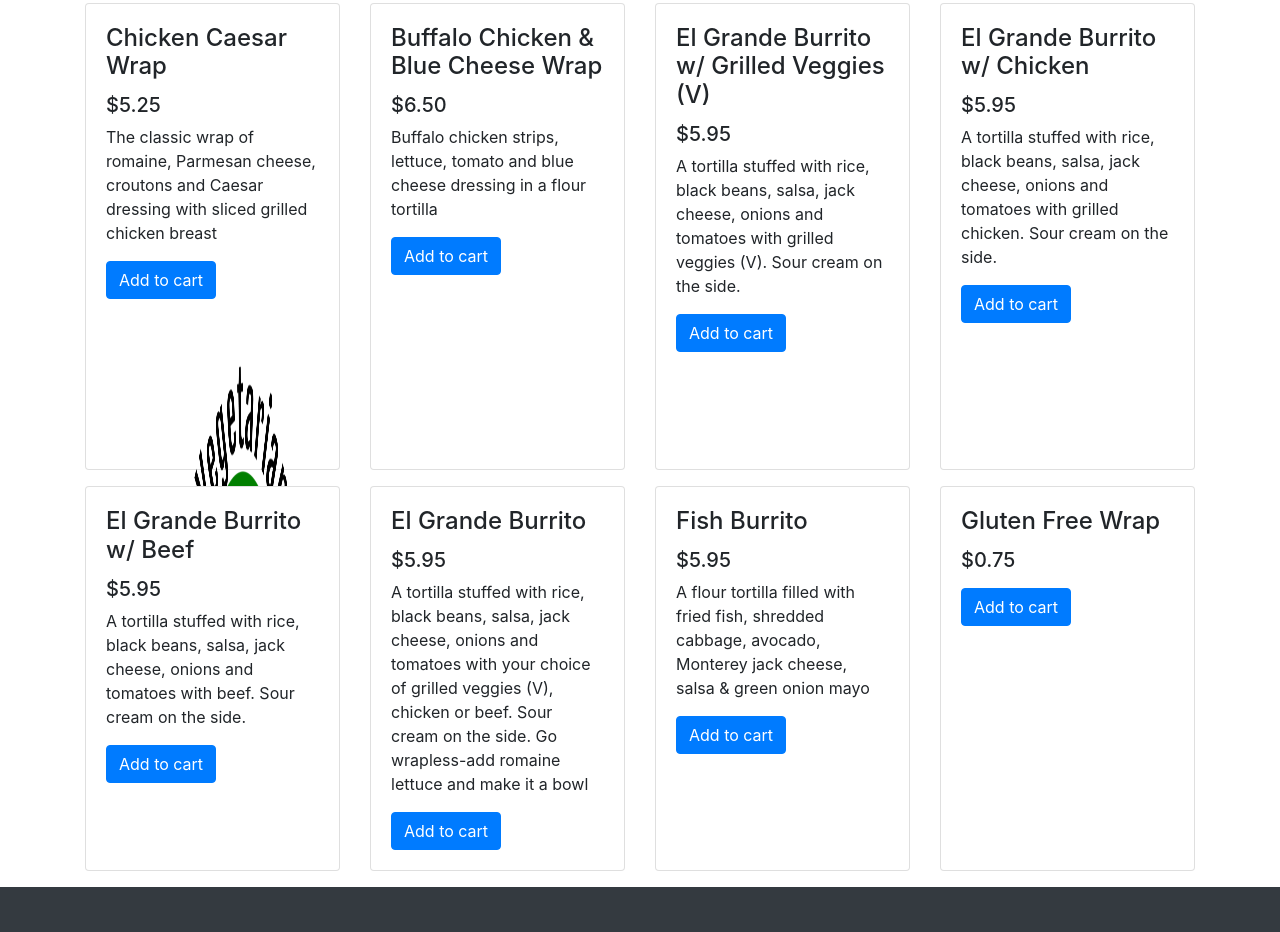
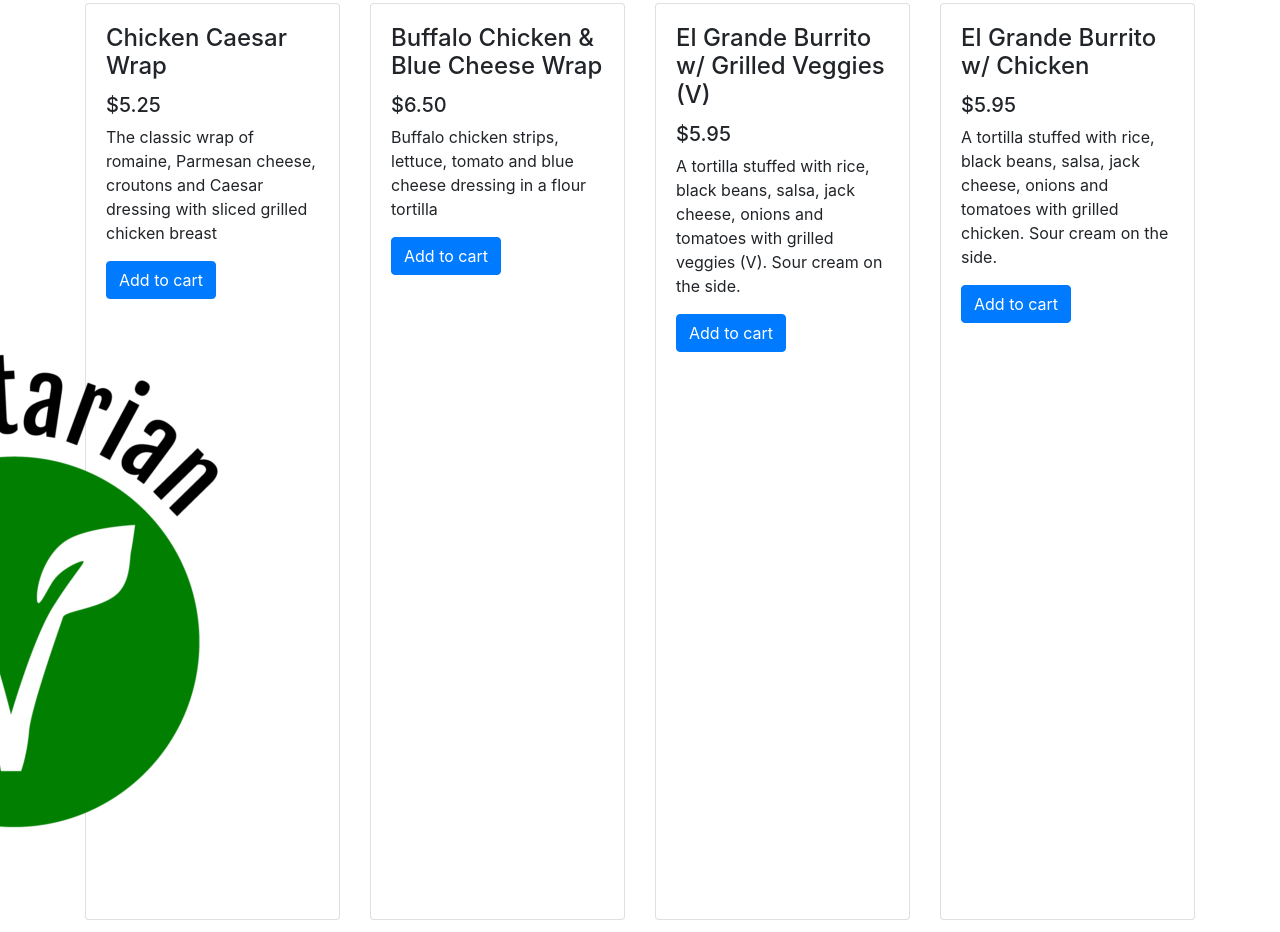
Before and after one commit to nicolenigro/ePub, a website: page burritos.html in a window 1280 px wide. Shown: the part 600-1532 px from the top of the page. Drawn offline with Linux system fonts and the light colour scheme.

Commit message:
Update burritos.html

```diff
--- a/burritos.html
+++ b/burritos.html
@@ -111,7 +111,7 @@
                 <h5>$5.25</h5>
                 <p class="card-text">The classic wrap of romaine, Parmesan cheese, croutons and Caesar dressing with sliced grilled chicken breast</p>
                 <a href="#" data-name="Chicken-Caesar-Wrap" data-price="5.25" class="add-to-cart btn btn-primary">Add to cart</a>
-                <img src="images/Vegetarian-Icon-600x600.png" alt="veg" style="float:right;width:150px;height:150%;padding:10px">
+                <img src="images/Vegetarian-Icon-600x600.png" alt="veg" style="float:right;width:150;height:150;">
               </div>
             </div>
           </div>
```
